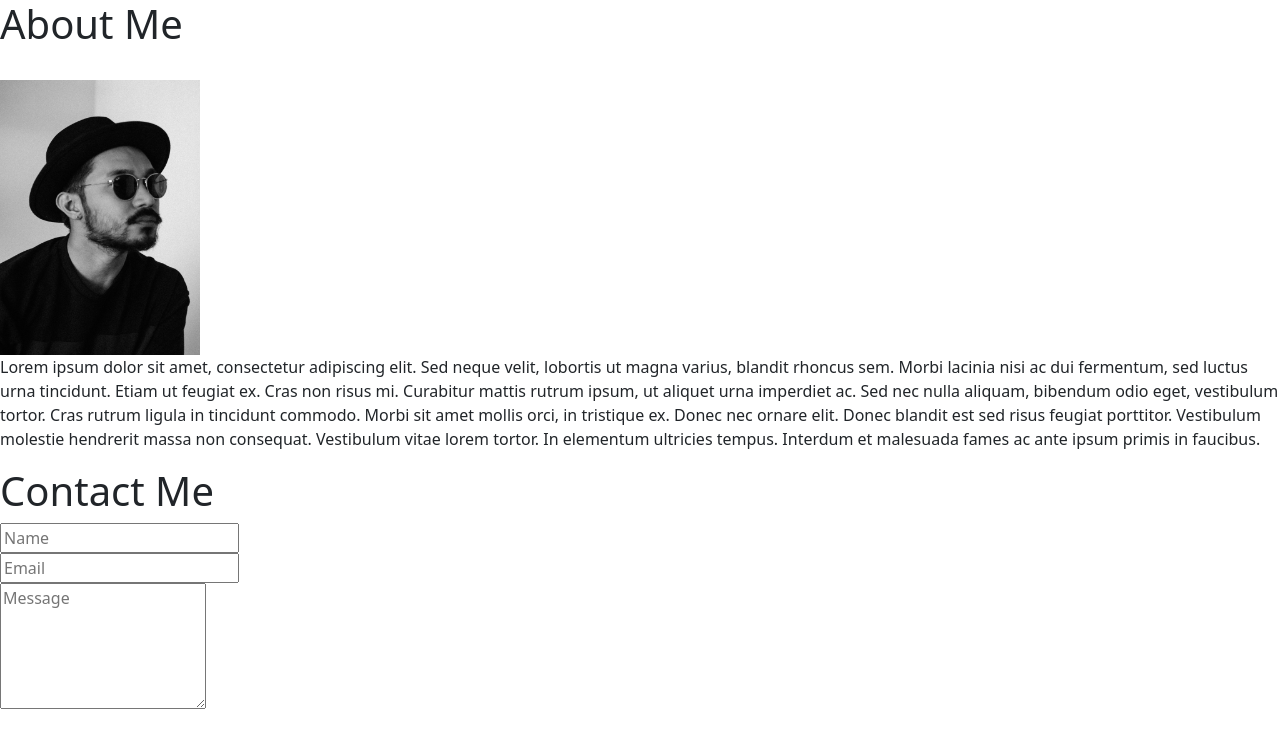
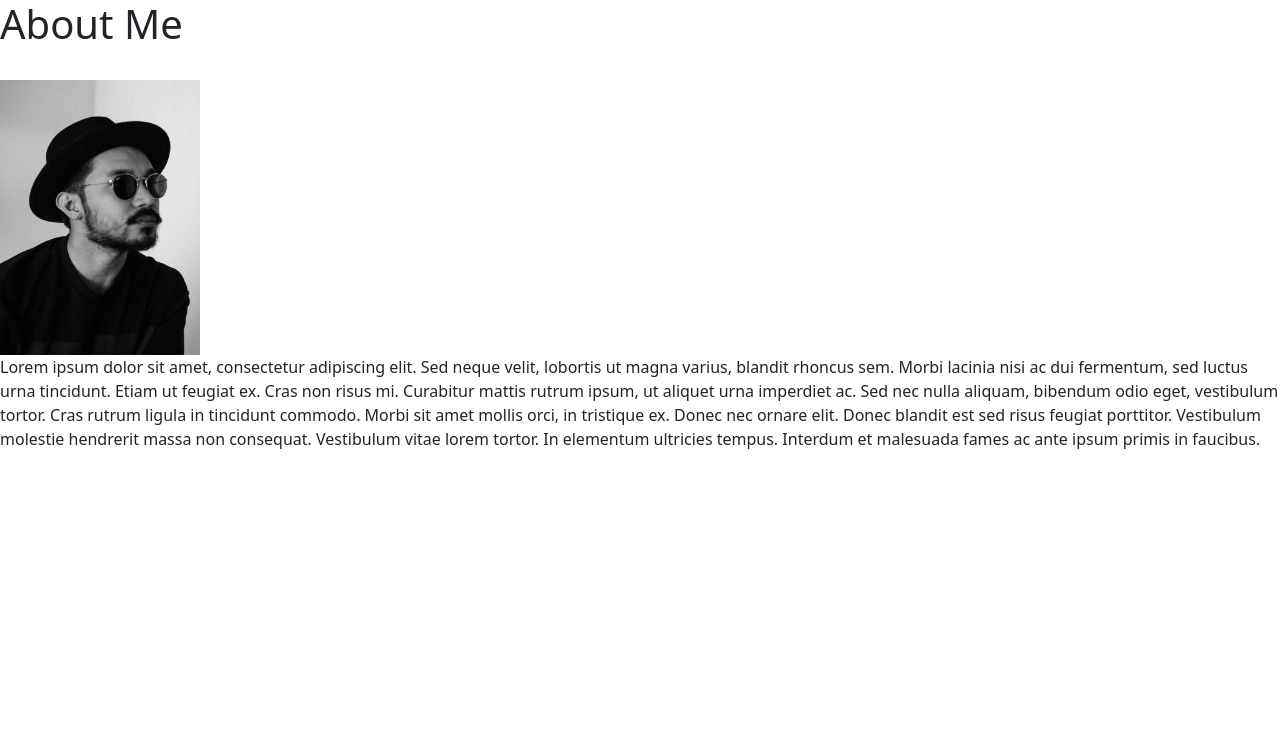
Before and after one commit to miguelxosorio/hello-there, a React (Create React App) app: page / in a window 1280 px wide. Shown: the top 748 px of the page. Built offline with nearby package versions, Linux system fonts and the light colour scheme.

Commit message:
importing useState from react, adding function to render page

```diff
--- a/src/components/Container.js
+++ b/src/components/Container.js
@@ -1,18 +1,23 @@
-import React from "react";
-import About from "./pages/About";
-import Contact from "./pages/Contact"
+import React, { useState } from 'react';
+import Nav from './Nav';
+import About from './pages/About';
+import Contact from './pages/Contact';
 
 function Container() {
-    return(
-        <div>
-            <section>
-                <About />
-            </section>
-            <div>
-                <Contact />
-            </div>
-        </div>
-    )
+    const [ currentPage, setCurrentPage ] = useState('About');
+
+    // page render function
+    const render = () => {
+        if(currentPage === 'About') {
+            return <About />
+        }
+    }
+
+  return (
+    <div>
+        {render()}
+    </div>
+  );
 }
 
 export default Container;
```
